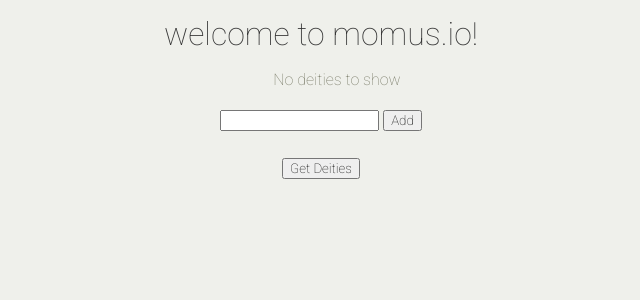
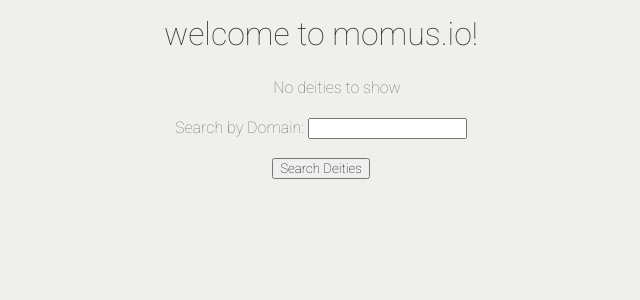
Before and after one commit to stevedoesitall/momus-web, a Svelte app: page / in a window 1280 px wide. Shown: the top 300 px of the page, without its empty margins (319-959 px from the left). Built offline with nearby package versions, Linux system fonts and the light colour scheme.

Commit message:
Added searching by domain

```diff
--- a/src/App.svelte
+++ b/src/App.svelte
@@ -1,25 +1,14 @@
 <script>
 	import { onMount } from 'svelte'
 	import Deities from './components/Deities.svelte'
-	let deities = []
-
-	const getDeities = async () => {
-		const response = await fetch('https://api.momus.io/deities', {
-			headers: {
-				'Access-Control-Allow-Origin': '*',
-			},
-		})
-		deities = await response.json()
-		console.log('Loaded from the Momus API', deities)
-	}
+	import Header from './components/Header.svelte'
 </script>
 
 <main>
-	<div class="content">
-		<h1>Welcome to Momus.io!</h1>
+	<div class="body">
+		<Header />
 
-		<Deities {deities} />
-		<button on:click={getDeities}>Get Deities</button>
+		<Deities />
 	</div>
 </main>
 
@@ -31,11 +20,6 @@
 		margin: 0 auto;
 	}
 
-	h1 {
-		text-transform: lowercase;
-		font-weight: 100;
-	}
-
 	@media (min-width: 640px) {
 		main {
 			max-width: none;
--- a/src/components/Deities.svelte
+++ b/src/components/Deities.svelte
@@ -1,16 +1,35 @@
 <script>
-	export let deities
-	let newDeity
+	let deities = []
+	let domain
 	let currentNum = deities.length
 
-	const addDeity = () => {
-		deities = [...deities, { name: newDeity, id: deities.length + 1 }]
-		currentNum++
-		console.log(deities)
+	const getDeities = async () => {
+		try {
+			const response = await fetch(
+				`https://api.momus.io/deities?domain=${domain.toLowerCase()}`,
+				{
+					headers: {
+						'Access-Control-Allow-Origin': '*',
+					},
+				}
+			)
+			if (response.status === 204) {
+				deities = []
+				throw new Error('No deities to show!')
+			}
+
+			deities = await response.json()
+
+			console.log('Loaded from the Momus API', deities)
+		} catch (err) {
+			console.log(err)
+		} finally {
+			console.log('Fetching finished')
+		}
 	}
-	$: deities
+
+	$: domain
 	$: currentNum
-	$: newDeity
 </script>
 
 <div class="content">
@@ -22,6 +41,19 @@
 		{/each}
 	</ol>
 
-	<input type="text" bind:value={newDeity} />
-	<button on:click={addDeity}>Add</button>
+	<div id="domain-search" class="search">
+		<label for="domain">Search by Domain: </label><input
+			type="text"
+			bind:value={domain}
+		/>
+	</div>
+
+	<button on:click={getDeities}>Search Deities</button>
 </div>
+
+<style>
+	.search {
+		display: block;
+		padding-bottom: 1em;
+	}
+</style>
--- /dev/null
+++ b/src/components/Header.svelte
@@ -0,0 +1,10 @@
+<div class="content">
+	<h1>Welcome to Momus.io!</h1>
+</div>
+
+<style>
+	h1 {
+		text-transform: lowercase;
+		font-weight: 100;
+	}
+</style>
```
Also changed, not shown: src/components/Password.svelte (deleted, +0 -45 lines), src/components/Deity.svelte (deleted).
